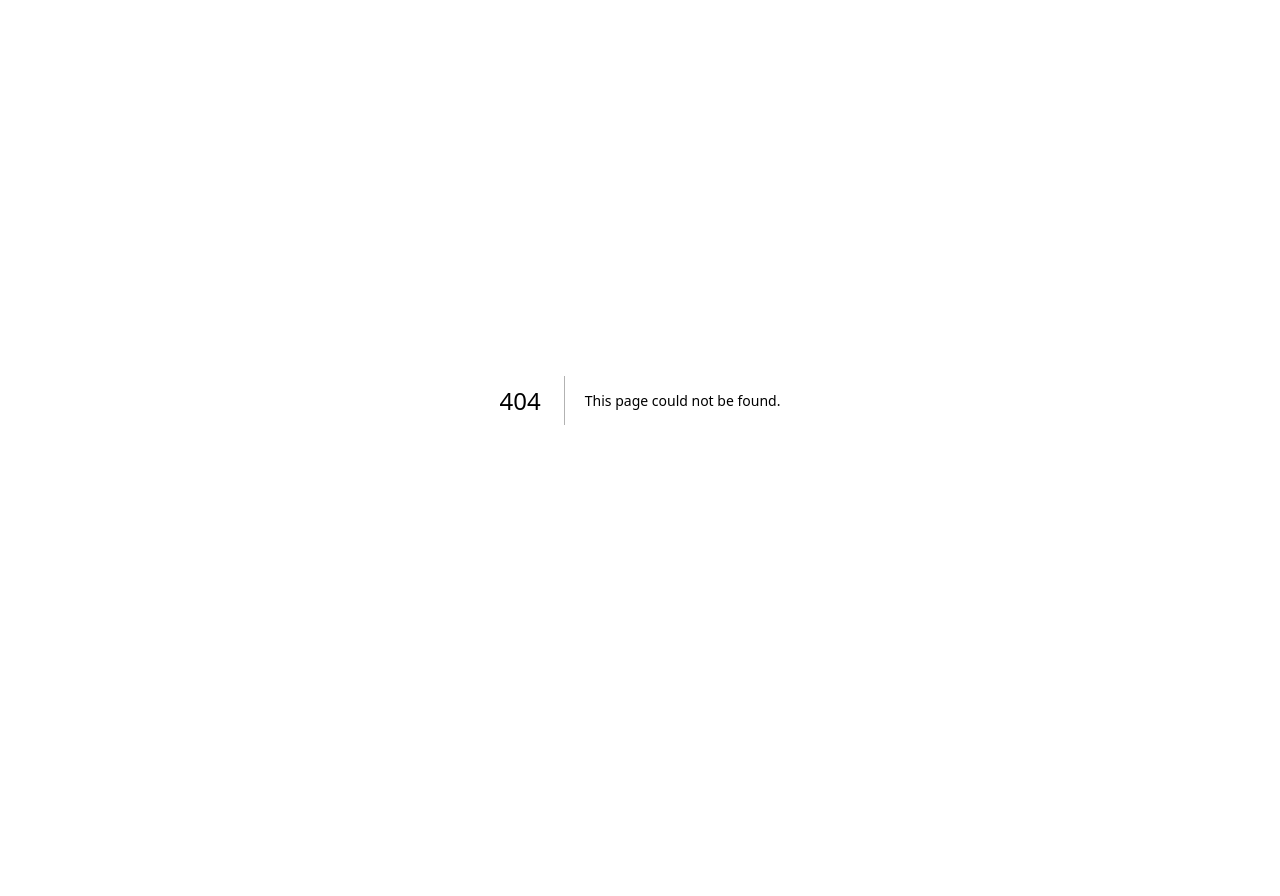
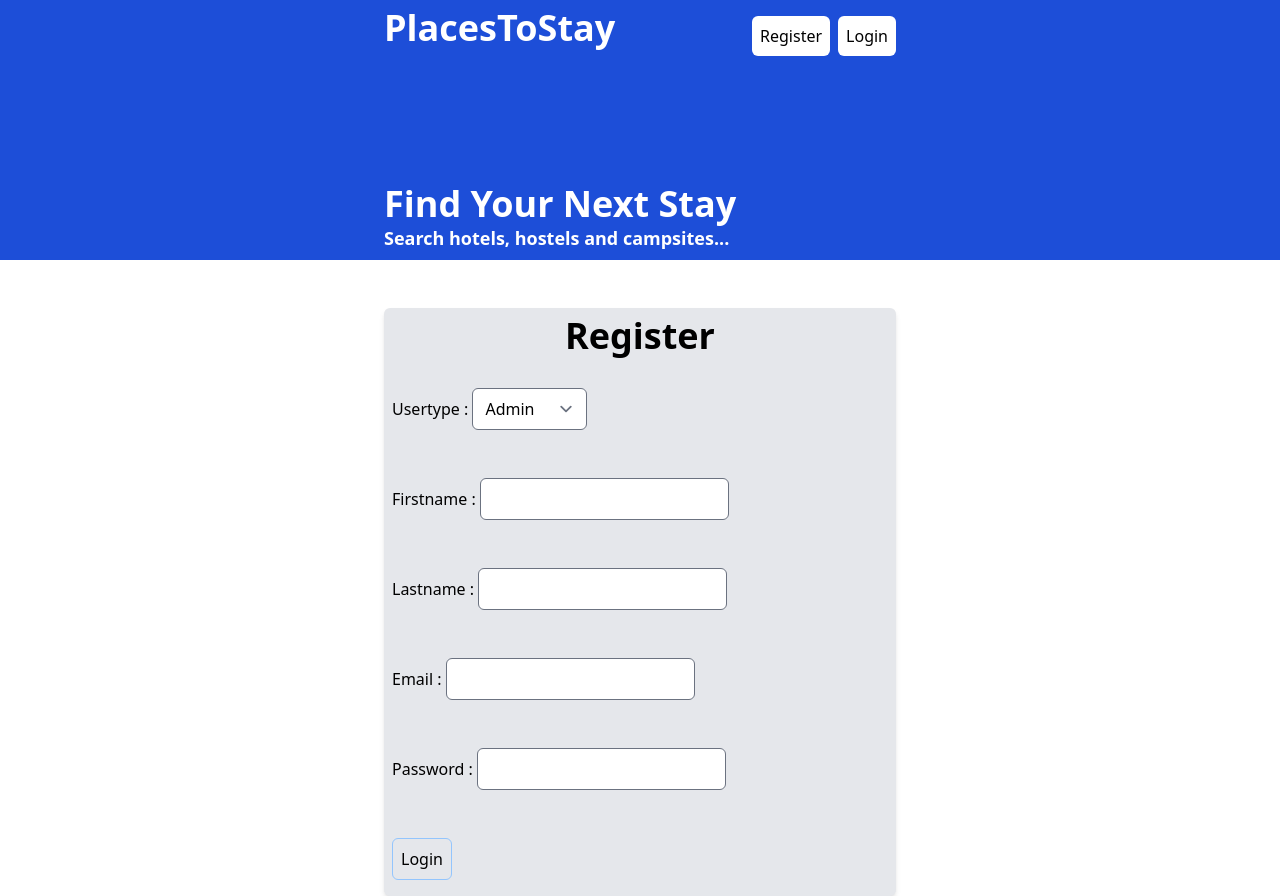
Before and after one commit to Hasa0891/placestostay, a Next.js app: page /register in a window 1280 px wide. Before the commit this address had no page. Before the commit the page ends 800 px from the top, so only its background shows below. Built offline with nearby package versions, Linux system fonts and the light colour scheme.

Commit message:
Login,Register and SearchForm Added

```diff
--- a/app/layout.js
+++ b/app/layout.js
@@ -1,4 +1,5 @@
 import "./resources/globals.css";
+import Link from "next/link";
 
 export const metadata = {
   title: "Places to Stay",
@@ -9,7 +10,28 @@ export default function RootLayout({ children }) {
   return (
     <html lang="en">
       <body>
-        {children}
+        <div>
+          <div className="bg-blue-700 px-96 py-2">
+            <div className="flex justify-between mb-32">
+              <Link className="text-white text-4xl font-bold" href={`/`}>PlacesToStay</Link>
+              <div className="flex gap-2">
+                <Link
+                  href={`/register`}
+                  className="p-2 bg-white rounded-md mt-2"
+                >Register</Link>
+                <Link
+                  href={`/login`}
+                  className="p-2 bg-white rounded-md mt-2"
+                >Login</Link>
+              </div>
+            </div>
+            <div>
+              <p className="text-white font-bold text-4xl">Find Your Next Stay</p>
+              <p className="text-white font-bold text-lg">Search hotels, hostels and campsites...</p>
+            </div>
+          </div>
+          {children}
+        </div>
       </body>
     </html>
   );
--- /dev/null
+++ b/app/login/page.jsx
@@ -0,0 +1,10 @@
+import LoginForm from "@/app/ui/AuthComponents/LoginForm";
+
+export default function LoginPage(){
+  return (
+    <div className="mt-12 mx-96 bg-gray-200 rounded-md shadow-md px-2">
+      <p className="text-4xl font-bold text-center p-2">Login</p>
+      <LoginForm/>
+    </div>
+  );
+}
--- a/app/page.jsx
+++ b/app/page.jsx
@@ -1,30 +1,9 @@
-import Link from "next/link";
+import SearchForm from "@/app/ui/SearchComponents/SearchForm";
 
 export default function HomePage() {
   return (
-    <div>
-      <div className="bg-blue-700 px-96 py-2">
-        <div className="flex justify-between mb-32">
-          <p className="text-white text-4xl font-bold">PlacesToStay</p>
-          <div className="flex gap-2">
-            <Link
-              href={`/register`}
-              className="p-2 bg-white rounded-md mt-2"
-            >Register</Link>
-            <Link
-              href={`/login`}
-              className="p-2 bg-white rounded-md mt-2"
-            >Login</Link>
-          </div>
-        </div>
-        <div>
-          <p className="text-white font-bold text-4xl">Find Your Next Stay</p>
-          <p className="text-white font-bold text-lg">Search hotels, hostels and campsites...</p>
-        </div>
-      </div>
-      <div>
-        Form
-      </div>
+    <div className="mt-12 mx-96 bg-gray-200 rounded-md shadow-md px-2">
+      <SearchForm/>
     </div>
   );
 }
--- /dev/null
+++ b/app/register/page.jsx
@@ -0,0 +1,10 @@
+import RegisterForm from "@/app/ui/AuthComponents/RegisterForm";
+
+export default function LoginPage(){
+  return (
+    <div className="mt-12 mx-96 bg-gray-200 rounded-md shadow-md px-2">
+      <p className="text-4xl font-bold text-center p-2">Register</p>
+      <RegisterForm/>
+    </div>
+  );
+}
--- /dev/null
+++ b/app/ui/AuthComponents/LoginForm.jsx
@@ -0,0 +1,25 @@
+import SubmitButton from "@/app/ui/CommonComponents/SubmitButton";
+
+export default function LoginForm(){
+  return (
+    <form className="flex flex-col justify-center align-middle">
+      <div className="py-2 my-4">
+        <label> Email : </label>
+        <input
+          type="text"
+          className="p-2 rounded-md"
+        />
+      </div>
+      <div className="py-2 my-4">
+        <label> Password : </label>
+        <input
+          type="password"
+          className="p-2 rounded-md"
+        />
+      </div>
+      <div className="my-4 mt-6">
+        <SubmitButton title={`Login`} loadingTitle={`Logging In...`} width={`full`}/>
+      </div>
+    </form>
+  );
+}
--- /dev/null
+++ b/app/ui/AuthComponents/RegisterForm.jsx
@@ -0,0 +1,48 @@
+import SubmitButton from "@/app/ui/CommonComponents/SubmitButton";
+
+export default function RegisterForm(){
+  return (
+    <form className="flex flex-col justify-center align-middle">
+      <div className="py-2 my-4">
+        <label> Usertype : </label>
+        <select
+          className="rounded-md"
+        >
+          <option value={`Admin`}>Admin</option>
+          <option value={`Traveler`}>Traveler</option>
+        </select>
+      </div>
+      <div className="py-2 my-4">
+        <label> Firstname : </label>
+        <input
+          type="text"
+          className="p-2 rounded-md"
+        />
+      </div>
+      <div className="py-2 my-4">
+        <label> Lastname : </label>
+        <input
+          type="text"
+          className="p-2 rounded-md"
+        />
+      </div>
+      <div className="py-2 my-4">
+        <label> Email : </label>
+        <input
+          type="text"
+          className="p-2 rounded-md"
+        />
+      </div>
+      <div className="py-2 my-4">
+        <label> Password : </label>
+        <input
+          type="password"
+          className="p-2 rounded-md"
+        />
+      </div>
+      <div className="my-4 mt-6">
+        <SubmitButton title={`Login`} loadingTitle={`Logging In...`} width={`full`}/>
+      </div>
+    </form>
+  );
+}
--- /dev/null
+++ b/app/ui/CommonComponents/SubmitButton.jsx
@@ -0,0 +1,19 @@
+"use client";
+import { useFormStatus } from "react-dom";
+
+export default function SubmitButton({title,loadingTitle,width}){
+  const { pending } = useFormStatus();
+  return (
+    <button
+      type="submit"
+      className={`w-${width} ${pending && "bg-blue-300" }
+                  rounded-md border border-blue-300 p-2
+                  hover:bg-blue-400 text-black`}
+      disabled={pending}
+    >
+      {pending ? (
+        <span className="flex justify-center">{loadingTitle}</span>
+      ) : title}
+    </button>
+  );
+}
--- /dev/null
+++ b/app/ui/SearchComponents/SearchForm.jsx
@@ -0,0 +1,31 @@
+import SubmitButton from "@/app/ui/CommonComponents/SubmitButton";
+
+export default function SearchForm(){
+  return (
+    <form className="flex gap-4 justify-between">
+      <div className="py-2 my-4">
+        <label>Place Type : </label>
+        <select
+          className="rounded-md"
+        >
+          <option value={`Hotel`}>Hotel</option>
+          <option value={`Hostel`}>Hostel</option>
+          <option value={`Campsite`}>Campsite</option>
+        </select>
+      </div>
+      <div className="py-2 my-4">
+        <label>Location : </label>
+        <select
+          className="rounded-md"
+        >
+          <option value={`Hotel`}>Hotel</option>
+          <option value={`Hostel`}>Hostel</option>
+          <option value={`Campsite`}>Campsite</option>
+        </select>
+      </div>
+      <div className="my-4 mt-6">
+        <SubmitButton title={`Search`} loadingTitle={`Searching...`} width={`full`}/>
+      </div>
+    </form>
+  );
+}
```
Also changed, not shown: app/search/page.jsx (added).
